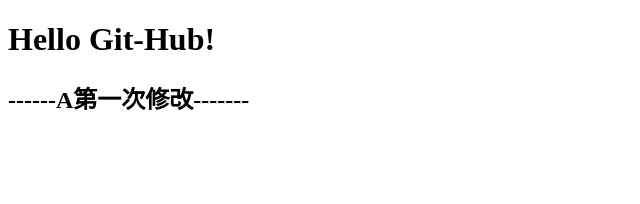
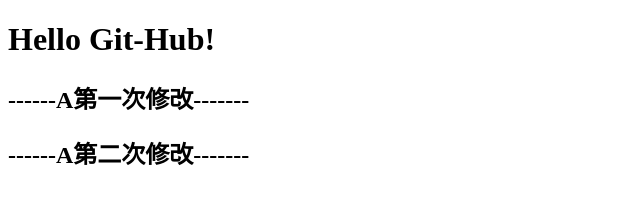
Before and after one commit to 824852963/git-practice, a plain HTML site: page index.html in a window 1280 px wide. Shown: the whole page, without its empty margins (0-640 px from the left). Drawn offline with Linux system fonts and the light colour scheme.

Commit message:
角色A第三次提交

```diff
--- a/index.html
+++ b/index.html
@@ -10,6 +10,7 @@
 <body>
     <h1>Hello Git-Hub!</h1>
     <h2>------A第一次修改-------</h2>
+    <h2>------A第二次修改-------</h2>
 </body>
 
 </html>
```
